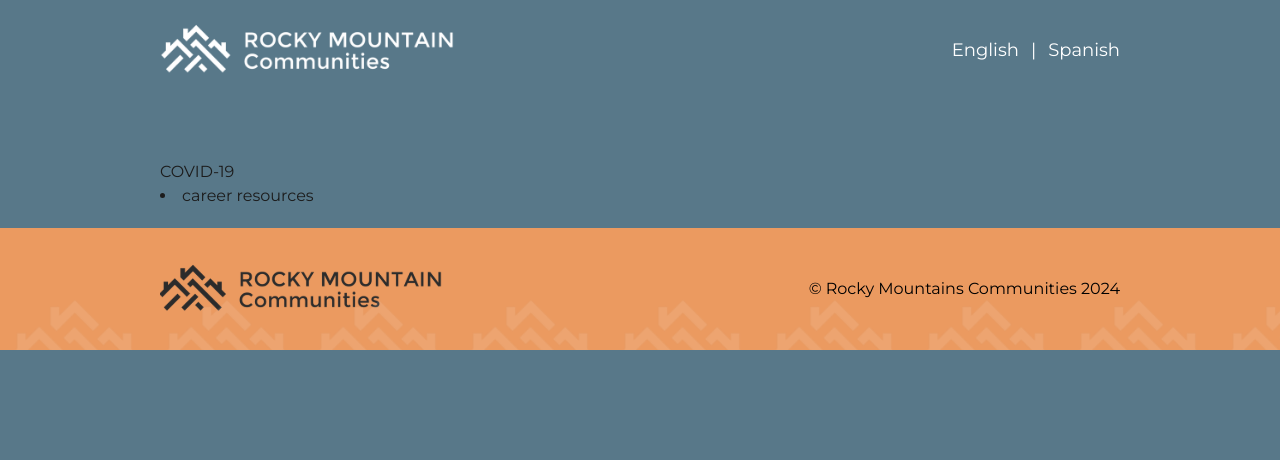
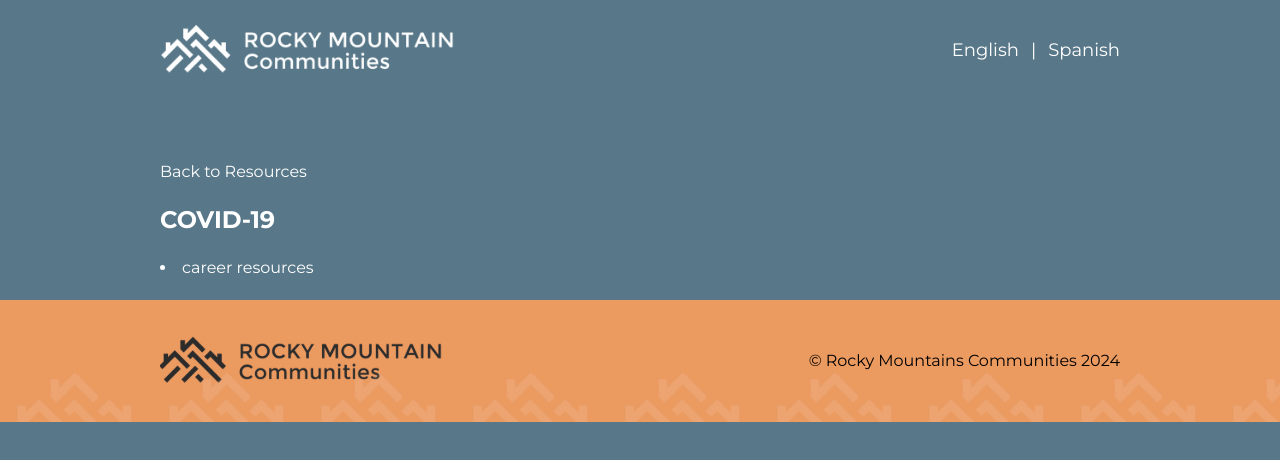
Before and after one commit to specollective/RMC-Resources, a Next.js app: page /covid-19 in a window 1280 px wide. Shown: the top 460 px of the page. Built offline with nearby package versions, Linux system fonts and the light colour scheme.

Commit message:
Back to Resource link

```diff
--- a/app/[slug]/page.tsx
+++ b/app/[slug]/page.tsx
@@ -1,5 +1,6 @@
 import { redirect } from 'next/navigation';
 import { getResources } from '@/app/utils/getResources';
+import Link from 'next/link';
 
 export async function generateStaticParams() {
   const categories = await getResources();
@@ -21,10 +22,14 @@ export default async function CategoriesPage({
   if (!category) {
     redirect('/');
   }
+  // console.log(category.resources)
 
   return (
-    <main>
-      <h1>{category.name}</h1>
+    <main className='text-white space-y-5'>
+      <Link href='/' className='hover:underline'>
+        Back to Resources
+      </Link>
+      <h1 className='text-2xl font-bold'>{category.name}</h1>
       <div>
         {category.resources.map((resource) => (
           <li key={resource.name}>{resource.name}</li>
--- a/app/page.tsx
+++ b/app/page.tsx
@@ -3,7 +3,7 @@ import Resources from '@/app/components/Resources';
 
 export default function Home() {
   return (
-    <main>
+    <main className='space-y-20'>
       <InfoSection />
       <Resources />
     </main>
```
